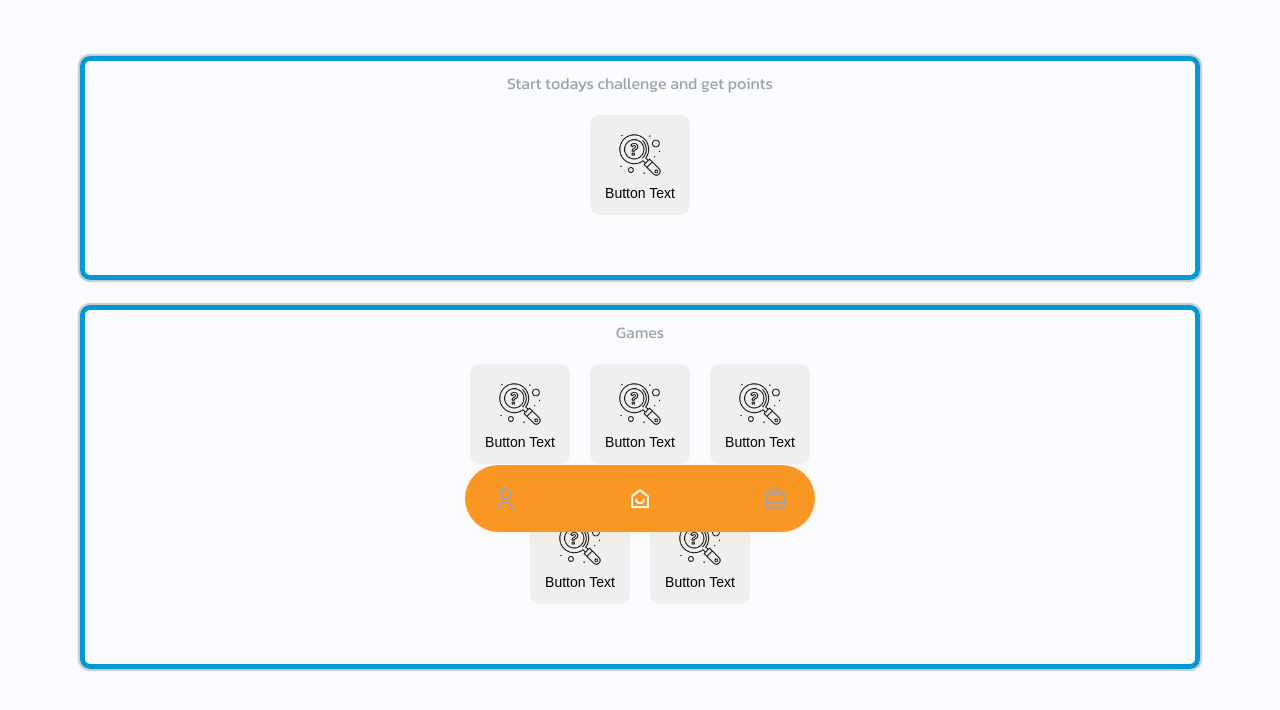
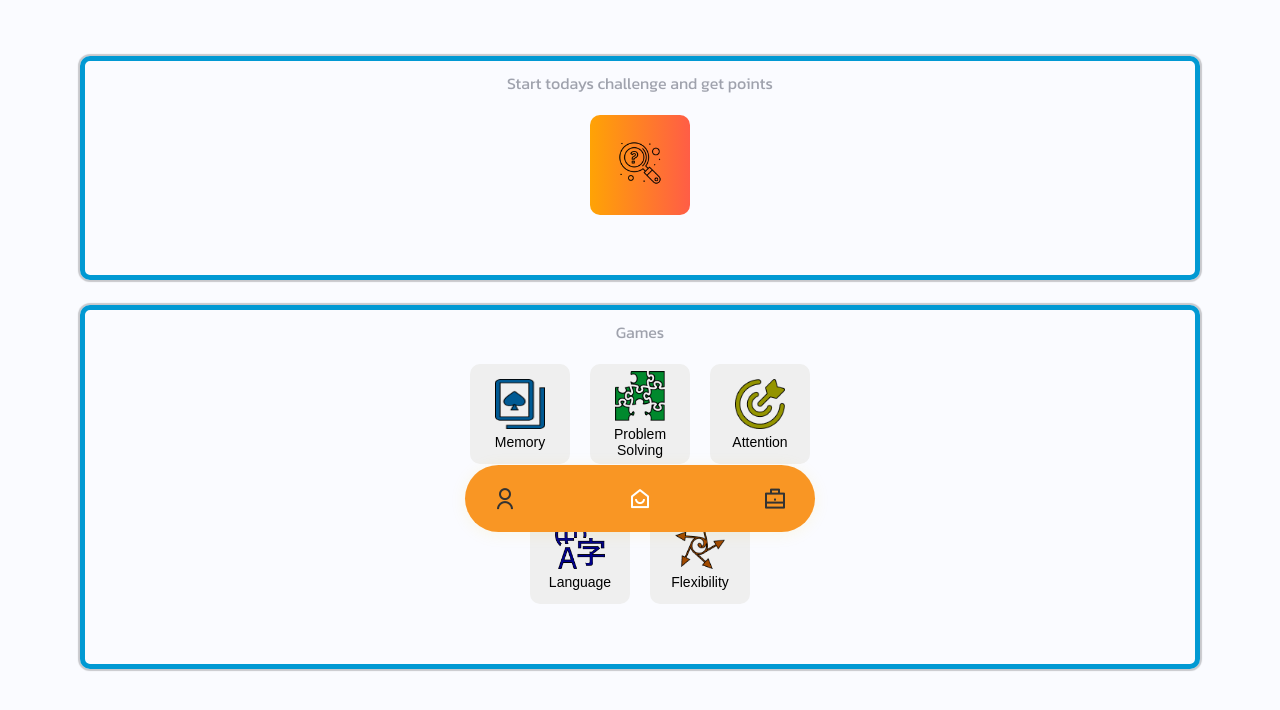
Before and after one commit to Nuripp/ThinkFast-New, a plain HTML site: page index.html in a window 1280 px wide. Shown: the part 244-954 px from the top of the page. Drawn offline with nearby package versions, Linux system fonts and the light colour scheme.

Commit message:
update v2 9-5-24

```diff
--- a/Assets/css/styles.css
+++ b/Assets/css/styles.css
@@ -122,11 +122,11 @@
   width: 100px;  /* Set to desired size */
   height: 100px; /* Same as width to make it square */
   padding: 10px;
-  background-color: linear-gradient(to right, #6a11cb, #2575fc);
+  background: linear-gradient(to right, #ffa305, #ff5d46); /* Add gradient */
   border: none;
   border-radius: 10px; /* Optional: for rounded corners */
   cursor: pointer;
-  transition: background-color 0.3s;
+  transition: background 0.3s; /* Changed from background-color to background */
 }
 
 .image-button:hover {
@@ -134,6 +134,8 @@
 }
 
 .image-button img {
+
+
   width: 50px;  /* Adjust as needed */
   height: 50px; /* Adjust as needed */
   margin-bottom: 5px;
@@ -145,6 +147,7 @@
 }
 
 .mysteryButton {
+
   display: flex;
   justify-content: center;
   align-items: center;
@@ -168,7 +171,6 @@
   width: 100px;  /* Set to desired size */
   height: 100px; /* Same as width to make it square */
   padding: 10px;
-  background-color: linear-gradient(to right, #6a11cb, #2575fc);
   border: none;
   border-radius: 10px; /* Optional: for rounded corners */
   cursor: pointer;
@@ -201,7 +203,8 @@
   --body-color: hsl(225, 100%, 99%);
   --mist-color: #ffa305;
   --scar-color: #ff5d46;
-
+  --gradient-color: linear-gradient(to right, #ffa305, #ff5d46);
+  --char-color: #333333;
   /*========== Font and typography ==========*/
   /*.5rem = 8px | 1rem = 16px ...*/
   --body-font: "Kanit", sans-serif;
@@ -290,7 +293,7 @@ a {
 }
 
 .nav__link {
-  color: var(--text-color);
+  color: var(--char-color);
   font-size: 1.5rem;
   transition: color .4s;
 }
--- a/index.html
+++ b/index.html
@@ -75,7 +75,7 @@
       <!--==================== button ====================-->
      <div class="mysteryButton"> <button class="image-button">
          <img src="Assets/Images/Mystery-games.png" alt="Mystery Image">
-         <span>Button Text</span>
+         <span></span>
        </button>
       </div>
    </div>
@@ -84,24 +84,24 @@
      <!--==================== button ====================-->
      <div class="gamesSection">
       <div class="gamesButton"> <button class="image-button2">
-         <img src="Assets/Images/Mystery-games.png" alt="Mystery Image">
-         <span>Button Text</span>
+         <img src="Assets/Images/Memory.png" alt="Memory">
+         <span>Memory</span>
        </button> <button class="image-button2">
-         <img src="Assets/Images/Mystery-games.png" alt="Mystery Image">
-         <span>Button Text</span>
+         <img src="Assets/Images/ProblemSolving.png" alt="Problem Solving">
+         <span>Problem Solving</span>
        </button>
        <button class="image-button2">
-         <img src="Assets/Images/Mystery-games.png" alt="Mystery Image">
-         <span>Button Text</span>
+         <img src="Assets/Images/Attention.png" alt="Attention">
+         <span>Attention</span>
        </button>
 
       </div>
       <div class="gamesButton"> <button class="image-button2">
-         <img src="Assets/Images/Mystery-games.png" alt="Mystery Image">
-         <span>Button Text</span>
+         <img src="Assets/Images/Language.png" alt="Language">
+         <span>Language</span>
        </button> <button class="image-button2">
-         <img src="Assets/Images/Mystery-games.png" alt="Mystery Image">
-         <span>Button Text</span>
+         <img src="Assets/Images/Flexibility.png" alt="Flexibility">
+         <span>Flexibility</span>
        </button>
 
       </div>
```
Also changed, not shown: 1 other file.
